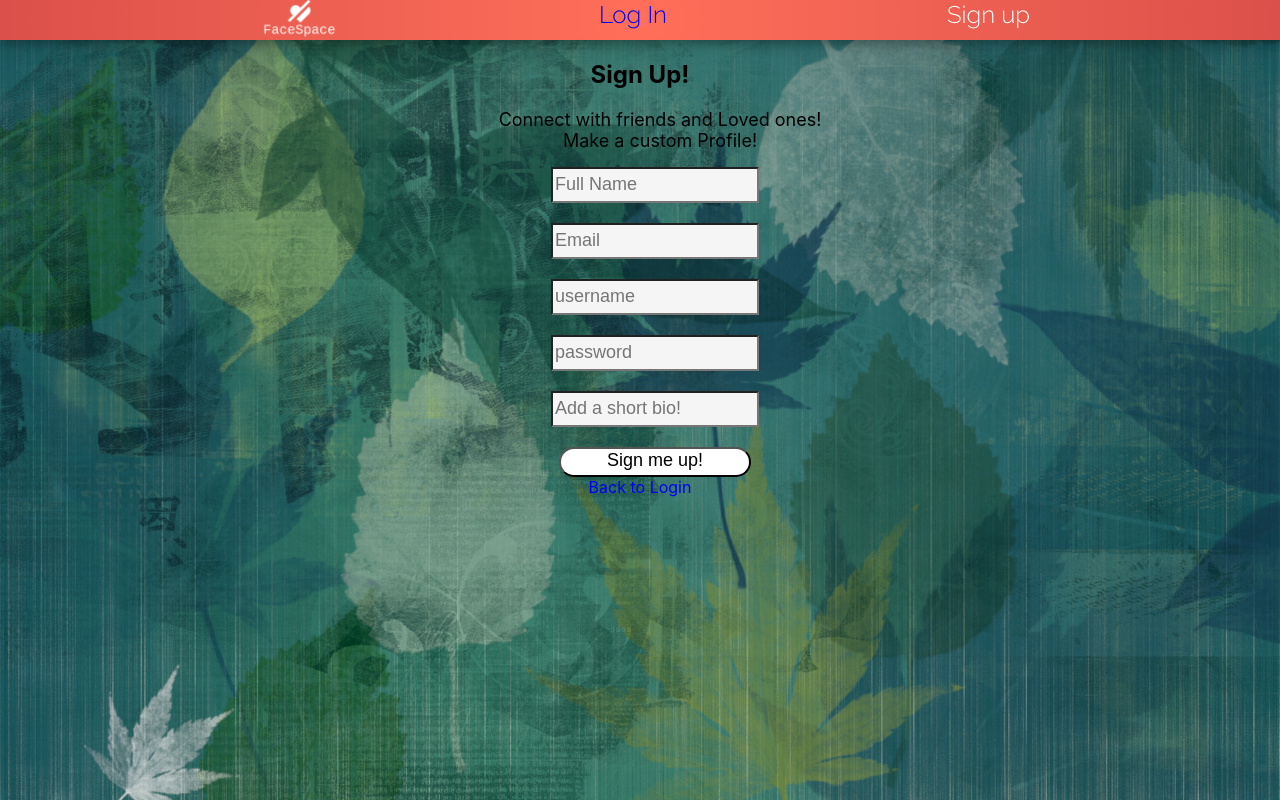
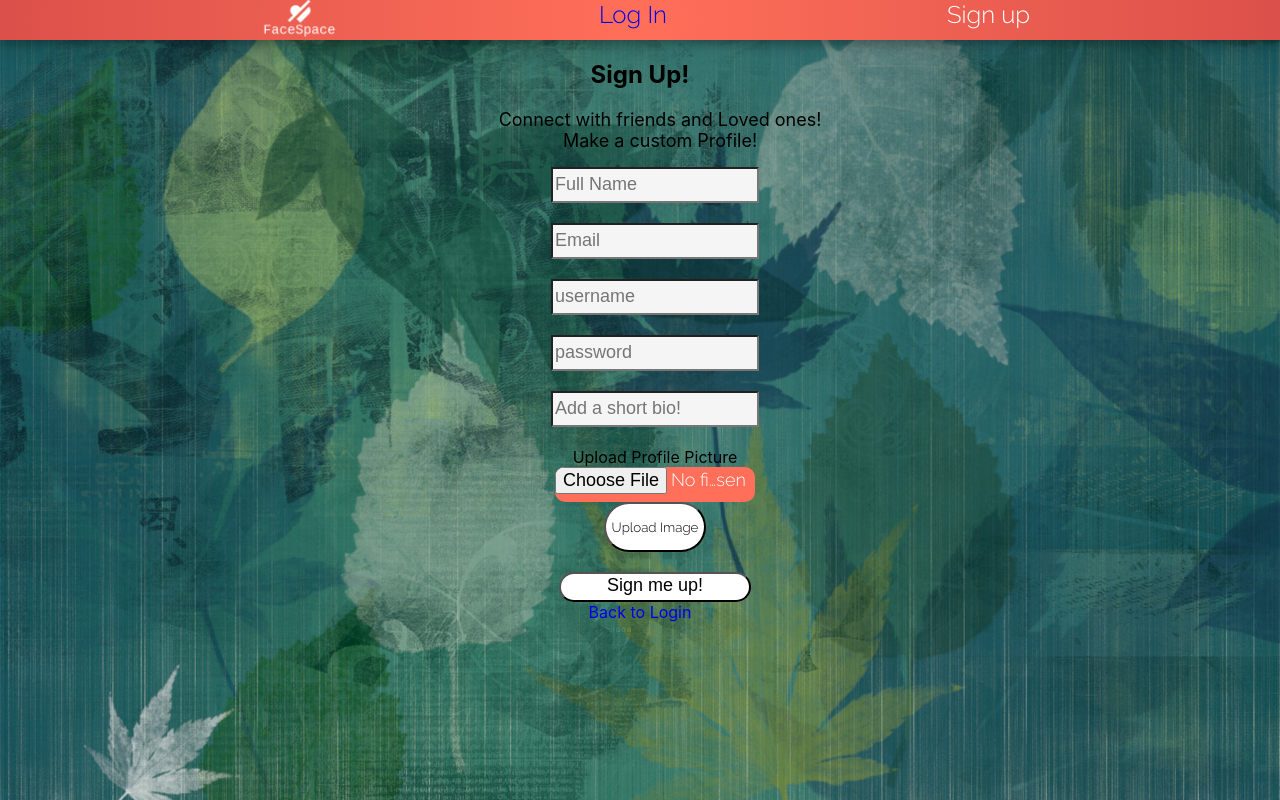
Before and after one commit to marvinthompson-code/CTA-FACESPACE, a React (Create React App) app in the folder frontend/: page /signup in a window 1280 px wide. Built offline with nearby package versions, Linux system fonts and the light colour scheme; no server answers.

Commit message:
fixing original author error

```diff
--- a/frontend/src/Nav.js
+++ b/frontend/src/Nav.js
@@ -1,7 +1,8 @@
 import React from 'react'
 import { NavLink, useHistory } from 'react-router-dom'
 import { useDispatch, useSelector } from 'react-redux'
-import { logout, asyncLogout } from './features/user/userSlice'
+import { asyncLogout } from './features/user/userSlice'
+import { logout } from './util/firebaseFunctions'
 import { recieveToken } from './features/user/tokenSlice'
 import LogoWhite from './css/logos/LogoMakr_4YcV9W.png'
 import './css/Nav.css'
@@ -34,6 +35,7 @@ const Nav = () => {
         e.preventDefault()
         dispatch(asyncLogout())
         dispatch(recieveToken(null))
+        logout()
         history.push("/login")
     }
 
--- a/frontend/src/css/Feed.css
+++ b/frontend/src/css/Feed.css
@@ -68,7 +68,7 @@
 
 }
 
-li:hover {
+.Post:hover {
     box-shadow: 0 4px 8px 0 rgba(0, 0, 0, 0.2), 0 6px 20px 0 rgba(0, 0, 0, 0.19);
     opacity: 1;
     width: 85%;
--- a/frontend/src/features/feed/PostsIndex.js
+++ b/frontend/src/features/feed/PostsIndex.js
@@ -15,6 +15,7 @@ const PostsIndex = () => {
     const posts = useSelector(selectPosts)
 
     let feedPosts = posts.map((post) => {
+
         if (post.original_author !== post.owner_id) {
             return <SharedPost post={post} key={post.id}/>
         } else {
--- a/frontend/src/features/feed/SharedPost.js
+++ b/frontend/src/features/feed/SharedPost.js
@@ -1,5 +1,6 @@
 import React, { useState, useEffect } from 'react' ;
 import axios from 'axios';
+import Share from '../../css/profileImages/224-2244409_forward-arrow-icon-share-arrow-png.png';
 import { apiURL } from '../../util/apiURL';
 import DummyPhoto from '../../css/profileImages/dummy-profile-pic.png';
 import Heart from '../../css/profileImages/Instagram-Heart-Free-PNG-Image.png';
@@ -75,6 +76,7 @@ const SharedPost = ({ post }) => {
             <h3 onClick={() => displayPage(post.owner_id)} className={"username"}>{original}</h3>
             <h5 onClick={() => dispatch(deletePostAsync(post.id))} className={"delete"}>x</h5>
             </div>
+            <img src={post.post_image_url} alt={"facespace post"} className={"faceSpaceImg"}/>
             <h2 className={"text"}>{post.content}</h2>
             <div className={"options"}>
                 <img src={Heart}
--- a/frontend/src/features/posts/PostForm.js
+++ b/frontend/src/features/posts/PostForm.js
@@ -61,6 +61,7 @@ const PostForm = () => {
 
     const handleSubmit = async (e) => {
         e.preventDefault()
+        // for some reason its changing the post from a normal one to a shared one? I need to  see what happens during this action.
         dispatch(createNewPost({content: input, post_image_url: imageAsUrl}))
         setInput("")
     }
--- a/frontend/src/features/posts/postsSlice.js
+++ b/frontend/src/features/posts/postsSlice.js
@@ -20,6 +20,7 @@ export const postsSlice = createSlice({
 
 export const createNewPost = (post) => async (dispatch, getState) => {
     try {
+        debugger
         const state = getState()
         let res = await axios({
             method: "post",
@@ -30,7 +31,7 @@ export const createNewPost = (post) => async (dispatch, getState) => {
             }
         })
         let { newPost } = res.data.body
-
+        debugger
         dispatch(addPost(newPost))
     } catch (error) {
 
--- a/frontend/src/features/profile/Posts.js
+++ b/frontend/src/features/profile/Posts.js
@@ -8,7 +8,6 @@ import DummyPhoto from '../../css/profileImages/dummy-profile-pic.png'
 
 const Posts = () => {
     const match = useRouteMatch()
-    const params = useParams()
     // console.log(id)
     // const user = useSelector(state => state.user)
     const userPosts = useSelector(state => state.posts.filter(post => post.owner_id === match.params.id))
--- a/frontend/src/features/signup/SignUp.js
+++ b/frontend/src/features/signup/SignUp.js
@@ -2,12 +2,14 @@ import React, { useState } from 'react';
 import axios from 'axios';
 import { useHistory, NavLink } from 'react-router-dom';
 import { updateUser } from '../user/userSlice'
+import { storage } from '../../firebase'
 import { useDispatch } from 'react-redux'
 import { apiURL } from '../../util/apiURL';
 import { signUp } from '../../util/firebaseFunctions'
 import '../../css/SignUp.css'
 
 const SignUp = () => {
+    // states
     const [ fullName, setFullName ] = useState("");
     const [ email, setEmail ] = useState("");
     const [ username, setUsername ] = useState("");
@@ -15,10 +17,67 @@ const SignUp = () => {
     const [ error, setError ] = useState(null);
     const [ bio, setBio ] = useState("")
 
+    // image upload
+    const allInputs = {imgUrl: ''}
+    const [imageAsFile, setImageAsFile] = useState('')
+    const [imageAsUrl, setImageAsUrl] = useState(allInputs)
+    const [toggleUploadMsg, setToggleUploadMsg] = useState(false);
+
+    // handle image for upload
+    const handleImageAsFile = (e) => {
+        const image = e.target.files[0]
+        const types = ["image/png", "image/jpeg", "image/gif", "image/jpg"];
+        if (types.every((type) => image.type !== type)) {
+          alert(`${image.type} is not a supported format`);
+        } else {
+          setImageAsFile((imageFile) => image);
+        }
+    }
+
+    // handle firebase upload
+    const handleFireBaseUpload = e => {
+        e.preventDefault()
+        console.log('start of upload')
+        if (imageAsFile === "") {
+            alert(`Please choose a valid file before uploading`);
+        } else if (imageAsFile !== null) {
+            const uploadTask = storage
+              .ref(`/images/${imageAsFile.name}`)
+              .put(imageAsFile);
+            uploadTask.on(
+              "state_changed",
+              (snapShot) => {
+                var progress =
+                  (snapShot.bytesTransferred / snapShot.totalBytes) * 100;
+                console.log("Upload is " + progress + "% done");
+                console.log(snapShot);
+              },
+              (err) => {
+                console.log(err);
+              },
+              () => {
+                storage
+                  .ref("images")
+                  .child(imageAsFile.name)
+                  .getDownloadURL()
+                  .then((fireBaseUrl) => {
+                    setImageAsUrl(fireBaseUrl);
+                  });
+              }
+            );
+            setToggleUploadMsg(true);
+          } else {
+            setToggleUploadMsg(false);
+          }
+    }
+
+    // variables
     const API = apiURL();
     const history = useHistory()
     const dispatch = useDispatch()
 
+
+    // submit
     const handleSubmit = async (e) => {
         e.preventDefault()
         try {
@@ -30,6 +89,7 @@ const SignUp = () => {
                 password,
                 fullName,
                 email,
+                profile_picture: imageAsUrl,
                 bio
             })
             dispatch(updateUser(res.user))
@@ -59,6 +119,11 @@ const SignUp = () => {
                 <br></br>
                 <input placeholder={"Add a short bio!"} value={bio} onChange={(e) => setBio(e.currentTarget.value)}></input>
                 <br></br>
+                <label>Upload Profile Picture</label>
+                <input type={"file"} className={"uploadInput"} onChange={handleImageAsFile}/>
+                <button type={"button"} className={"upload"} onClick={handleFireBaseUpload}>Upload Image</button>
+                    {toggleUploadMsg ? <h5 id="uploadSuccess">Upload successful!</h5> : null}
+                <br></br>
                 <button className={"submitButton"}type={"submit"}>Sign me up!</button>
             </form>
 
```
